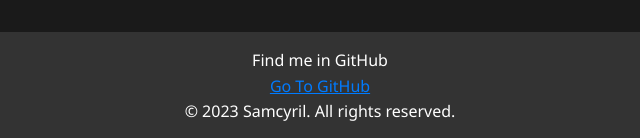
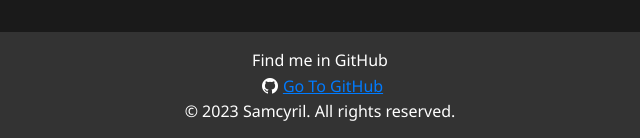
Before and after one commit to Samcyril21/My-Projects, a website: page index.html in a window 1280 px wide. Shown: the part 2968-3106 px from the top of the page, 320-960 px from the left. Drawn offline with nearby package versions, Linux system fonts and the light colour scheme.

Commit message:
2 files modified

```diff
--- a/index.html
+++ b/index.html
@@ -6,6 +6,7 @@
     <meta name="viewport" content="width=device-width, initial-scale=1.0" />
     <title>My Projects</title>
     <link rel="stylesheet" href="style.css" />
+    <link rel="stylesheet" href="https://cdn.jsdelivr.net/npm/bootstrap-icons@1.10.5/font/bootstrap-icons.css">
   </head>
 
   <body>
@@ -141,7 +142,7 @@
           href="https://github.com/Samcyril21"
           target="_blank"
           class="gitbtn"
-          >Go To GitHub</a
+          ><i class="bi bi-github"></i>Go To GitHub</a
         >
       </section>
       <p>&copy; 2023 Samcyril. All rights reserved.</p>
--- a/style.css
+++ b/style.css
@@ -79,3 +79,7 @@ footer {
 .gitbtn{
   color: #007bff;
 }
+.bi{
+  padding:5px;
+color: white;
+}
```
